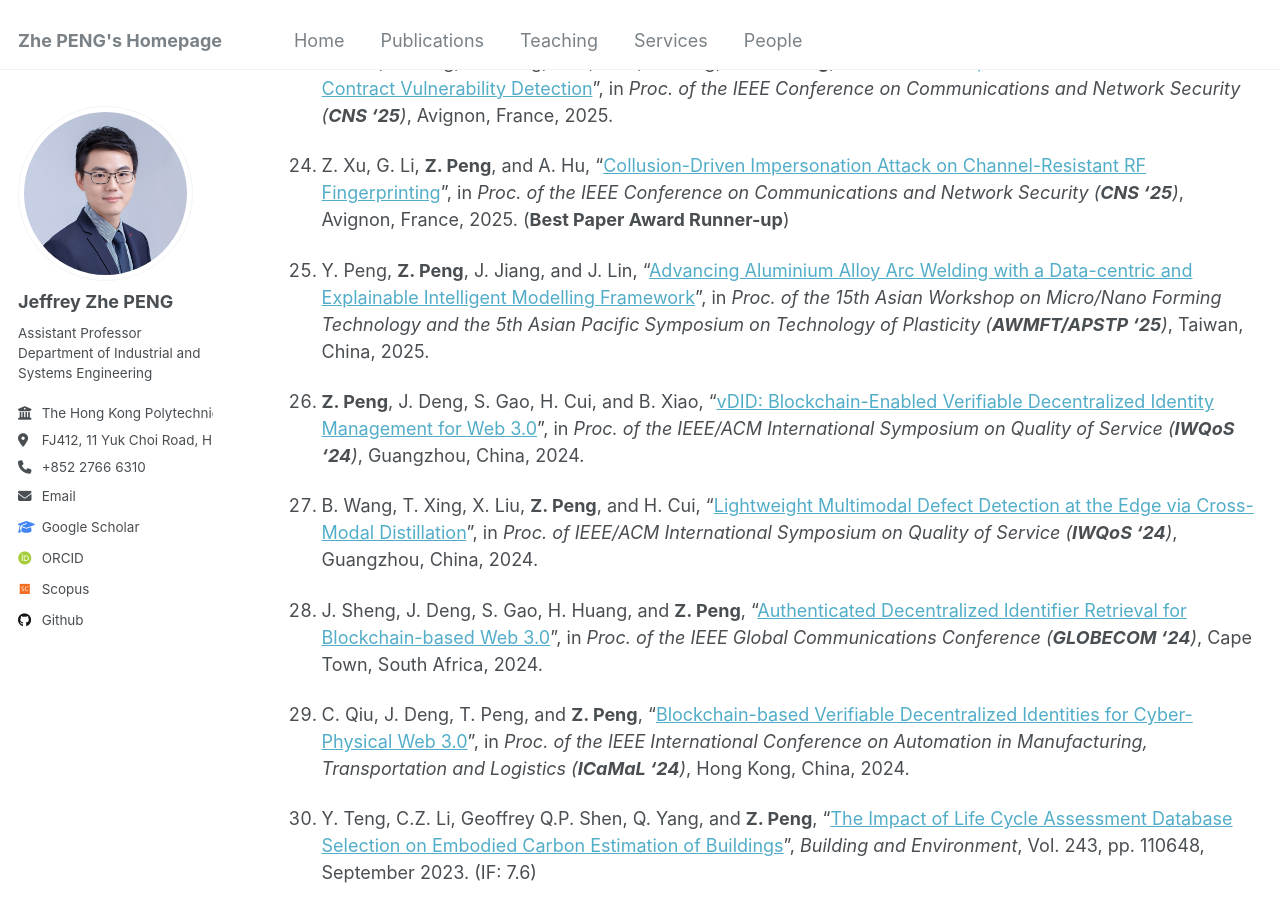
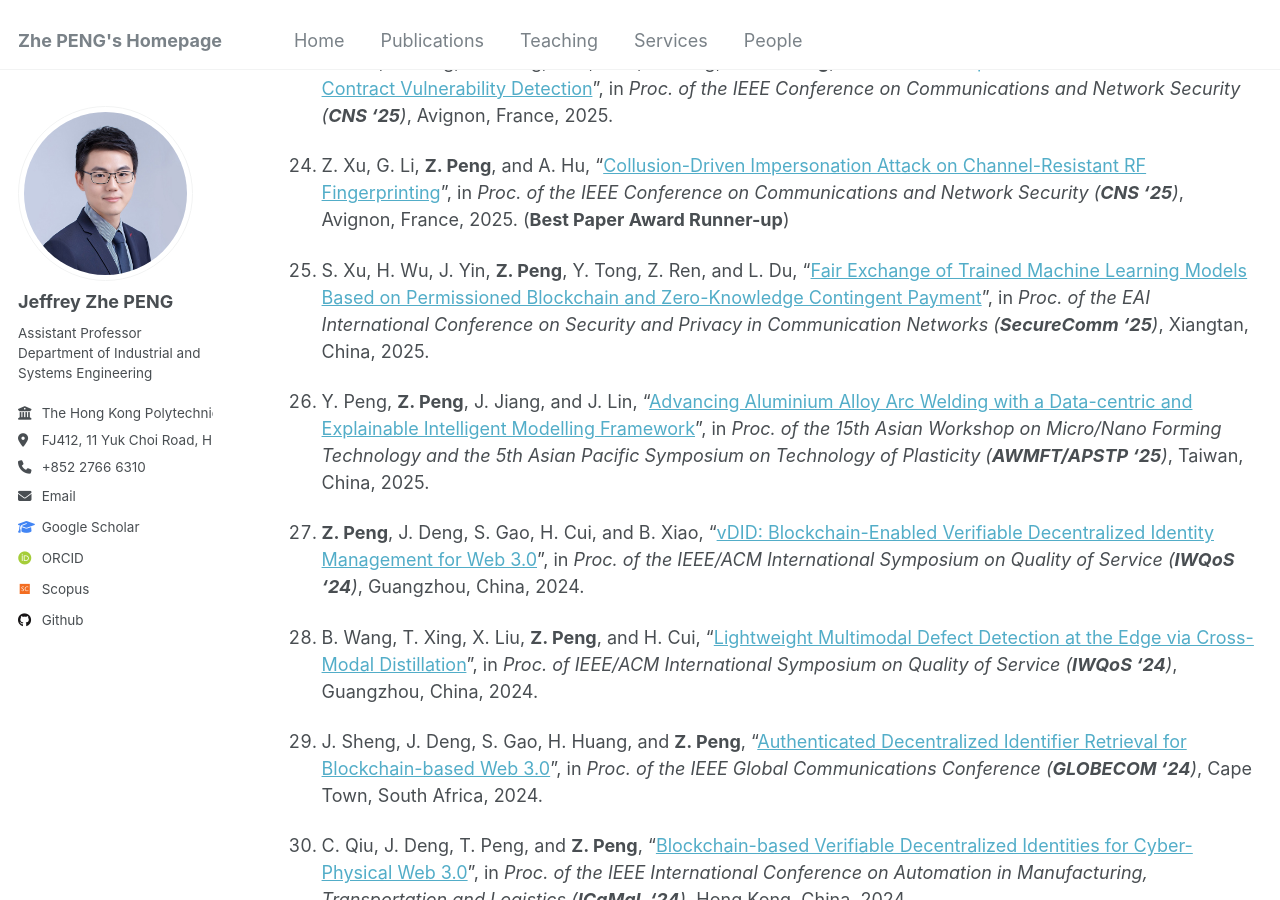
Before and after one commit to PENG-Zhe/peng-zhe.github.io, a Jekyll site: the page built from _pages/publications.md, in a window 1280 px wide and 900 px high, scrolled down 2293 px. Built offline with Jekyll 4.4.1, drawn with Linux system fonts in a browser that asks for light colours; some web fonts are replaced.

Commit message:
Update publications.md

```diff
--- a/_pages/publications.md
+++ b/_pages/publications.md
@@ -50,6 +50,8 @@ layout: archive
 1. Q. Han, J. Deng, S. Huang, Y. Li, G. Li, S. Jiang, and **Z. Peng**, "[Adversarial Graph Perturbation for Smart Contract Vulnerability Detection](https://ieeexplore.ieee.org/document/11194994)", in _Proc. of the IEEE Conference on Communications and Network Security (**CNS '25**)_, Avignon, France, 2025.
 
 1. Z. Xu, G. Li, **Z. Peng**, and A. Hu, "[Collusion-Driven Impersonation Attack on Channel-Resistant RF Fingerprinting](https://ieeexplore.ieee.org/document/11194949)", in _Proc. of the IEEE Conference on Communications and Network Security (**CNS '25**)_, Avignon, France, 2025. (**Best Paper Award Runner-up**)
+
+1. S. Xu, H. Wu, J. Yin, **Z. Peng**, Y. Tong, Z. Ren, and L. Du, "[Fair Exchange of Trained Machine Learning Models Based on Permissioned Blockchain and Zero-Knowledge Contingent Payment](https://link.springer.com/chapter/10.1007/978-3-032-23447-6_6)", in _Proc. of the EAI International Conference on Security and Privacy in Communication Networks (**SecureComm '25**)_, Xiangtan, China, 2025.
 
 1. Y. Peng, **Z. Peng**, J. Jiang, and J. Lin, "[Advancing Aluminium Alloy Arc Welding with a Data-centric and Explainable Intelligent Modelling Framework](https://sites.google.com/view/taiwantstp/symposium/awmft-2025-and-apstp-2025/program?authuser=0)", in _Proc. of the 15th Asian Workshop on Micro/Nano Forming Technology and the 5th Asian Pacific Symposium on Technology of Plasticity (**AWMFT/APSTP '25**)_, Taiwan, China, 2025.
 
```
